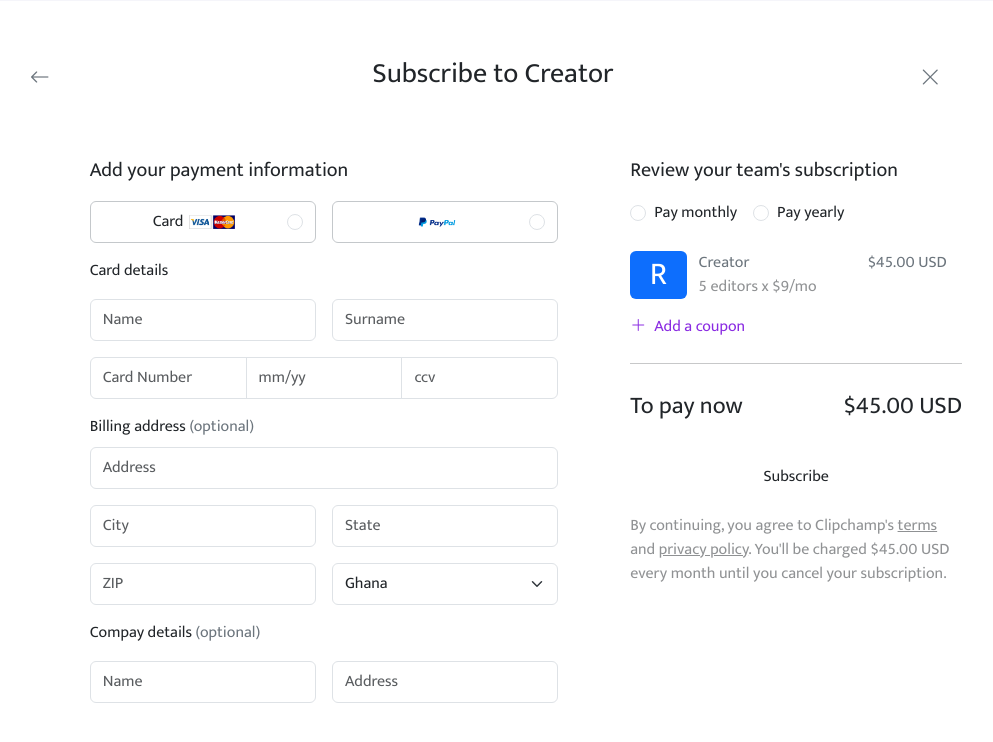
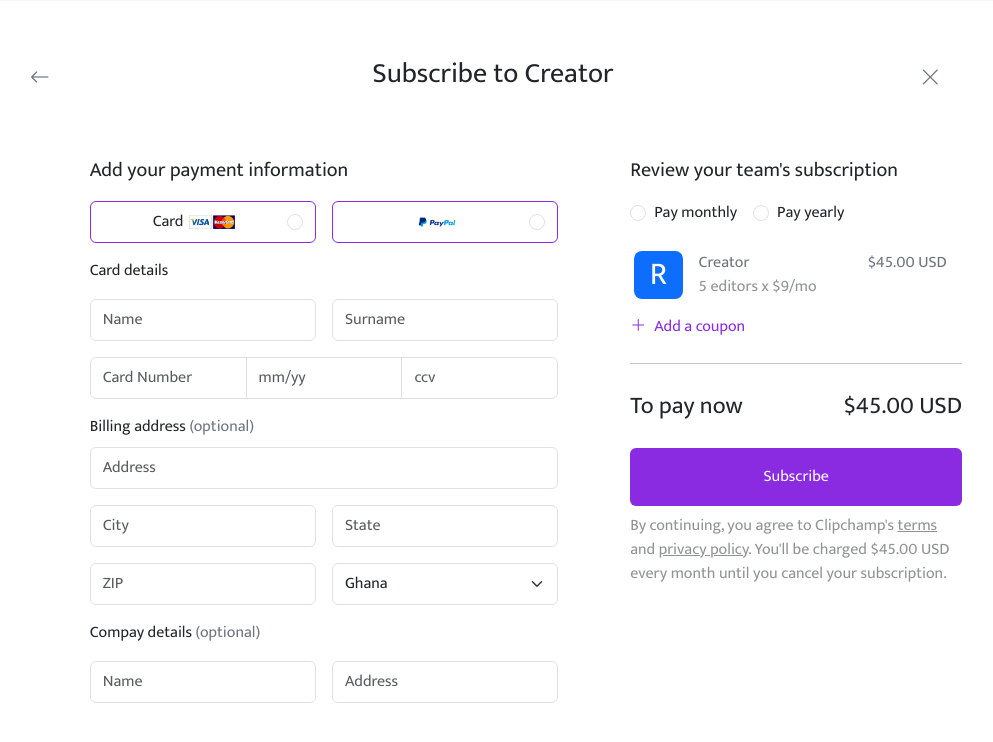
Before and after one commit to Dhrego/checkout, a React (Vite) app: page / in a window 1280 px wide. Shown: the top 742 px of the page, without its empty margins (147-1140 px from the left). Built offline with nearby package versions, Linux system fonts and the light colour scheme.

Commit message:
changed styles

```diff
--- a/src/App.jsx
+++ b/src/App.jsx
@@ -212,7 +212,7 @@
                 </div>
               </div>
               <div className="container-md row mt-4 mb-3">
-                <div className="col text-white  text-center rounded bg-primary fs-2">
+                <div className="col text-white mx-1 text-center rounded-3 bg-primary fs-2">
                   R
                 </div>
                 <div className="col-6">
@@ -236,9 +236,7 @@
                 <p>$45.00 USD</p>
               </div>
               <div className="d-grid my-2 col-11">
-                <button className="btn p-3 btn-secondary-outline">
-                  Subscribe
-                </button>
+                <button className="btn sub p-3">Subscribe</button>
                 <p className="text-body-tertiary my-2 fs-6">
                   By continuing, you agree to Clipchamp's{" "}
                   <a href="#" className="text-body-tertiary">
--- a/src/App.scss
+++ b/src/App.scss
@@ -1,18 +1,12 @@
-.form-check-input {
+.form-check-input, .form-select {
   box-shadow: none !important;
 }
 .form-check-input:checked {
   background-color: blueviolet !important;
   border: none !important;
 }
-/* .form-check-input:focus {
-  border-color: #ced4da !important;
-} */
 
-.btn:hover {
-  border-color: blueviolet !important;
-}
-.btn-check:checked{
+.btn-check:checked, .form-control:focus, .form-select:focus{
   border-color: blueviolet !important;
 }
 .form-control{
@@ -21,3 +15,11 @@
 a{
   color:blueviolet !important;
 }
+.sub{
+  color: white !important;
+  background-color: blueviolet !important;
+}
+
+.btn.border-secondary-subtle{
+border-color:  blueviolet !important;
+}
```
